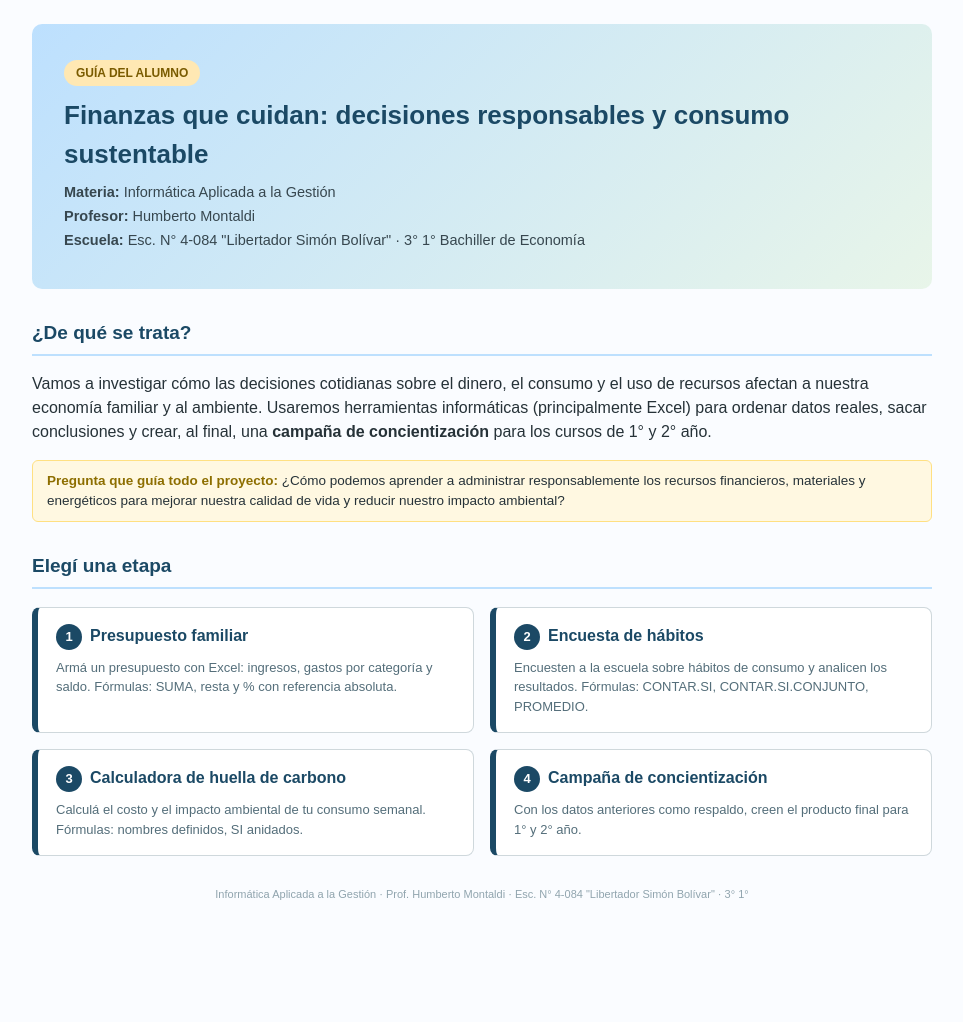
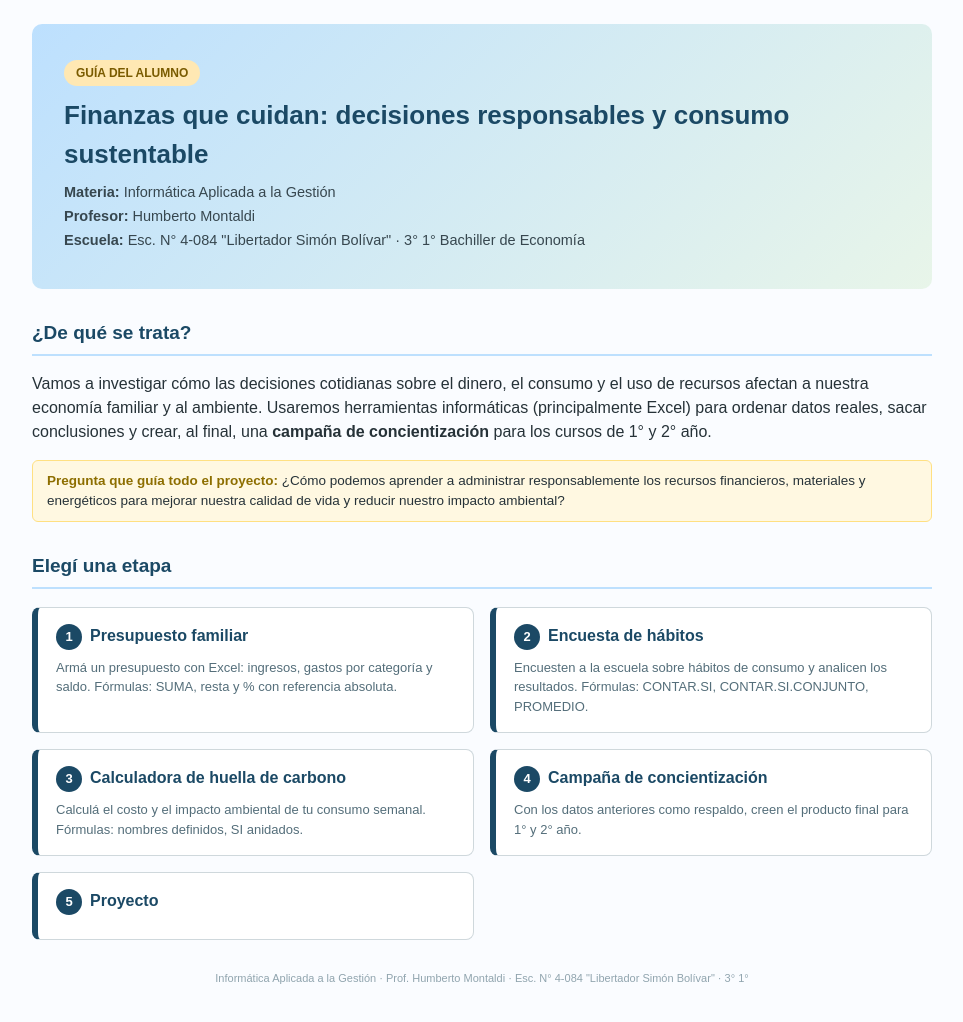
Before and after one commit to hmontaldi/Informatica31Simon, a plain HTML site: page index.html in a window 1280 px wide. Shown: the whole page, without its empty margins (158-1121 px from the left). Before the commit the page ends 963 px from the top, so only its background shows below. Drawn offline with Linux system fonts and the light colour scheme.

Commit message:
Update index.html

```diff
--- a/index.html
+++ b/index.html
@@ -46,6 +46,10 @@
       <h3><span class="num">4</span>Campaña de concientización</h3>
       <p>Con los datos anteriores como respaldo, creen el producto final para 1° y 2° año.</p>
     </a>
+    <a class="etapa-card" href="proyecto.html">
+      <h3><span class="num">5</span>Proyecto</h3>
+      <p></p>
+    </a>
   </div>
 
   <footer>Informática Aplicada a la Gestión · Prof. Humberto Montaldi · Esc. N° 4-084 "Libertador Simón Bolívar" · 3° 1°</footer>
```
